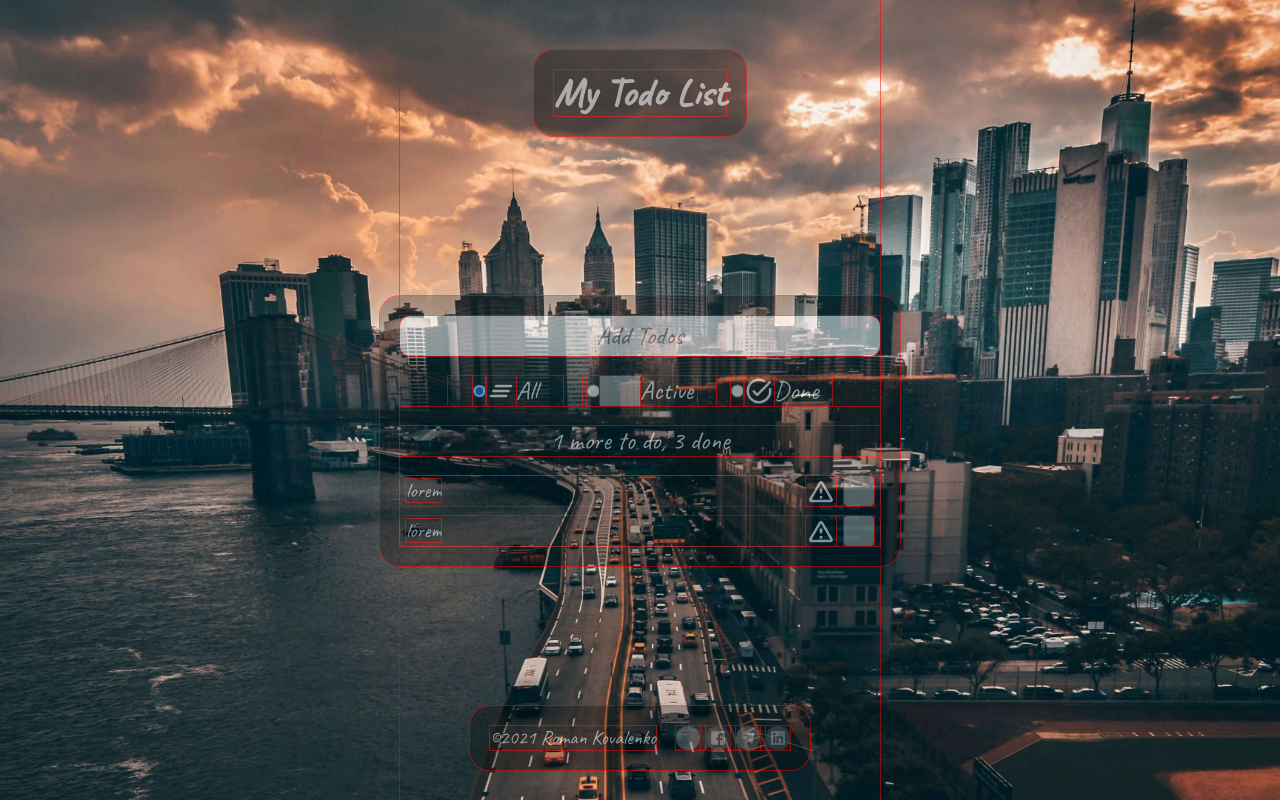
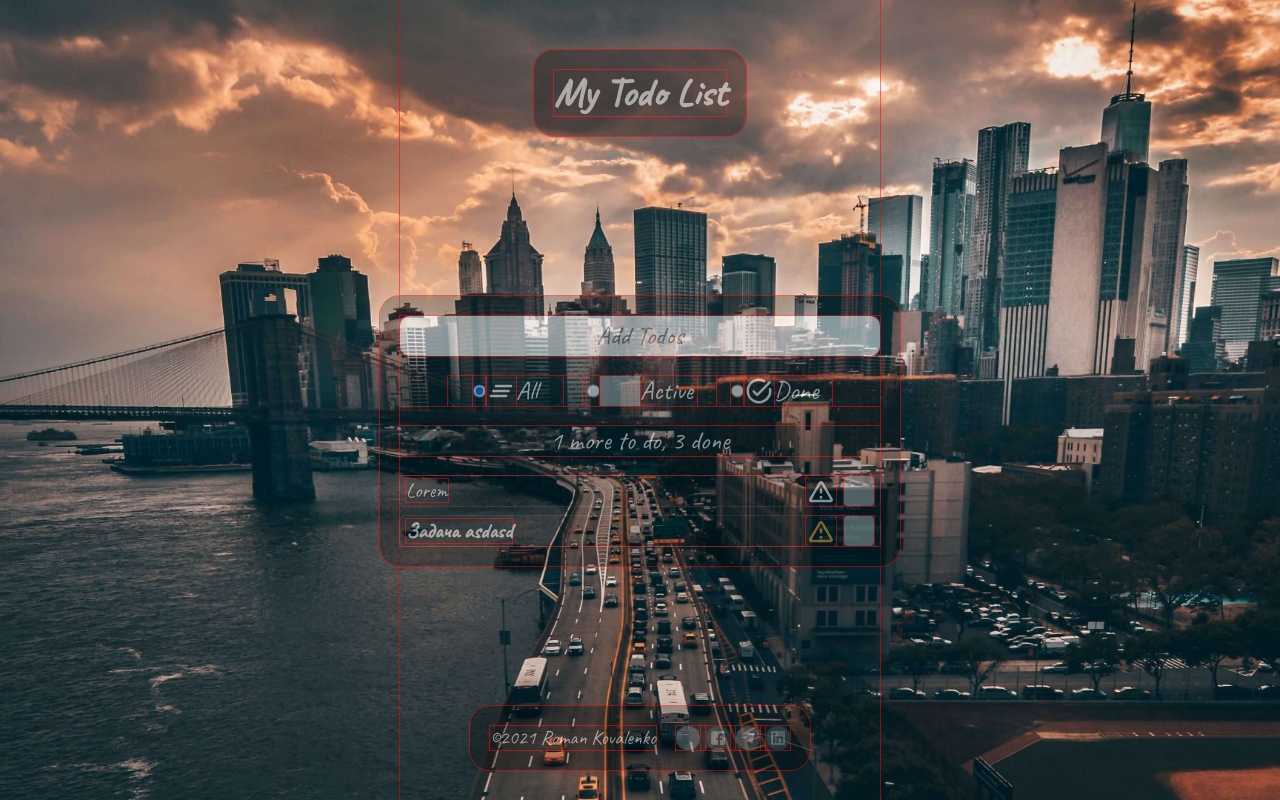
Before and after one commit to ramach05/todo-react-redux, a React (Create React App) app: page / in a window 1280 px wide. Built offline with nearby package versions, Linux system fonts and the light colour scheme; grey boxes are pictures that could not be loaded.

Commit message:
feat: add todoData

```diff
--- a/src/components/Filter/Filter.js
+++ b/src/components/Filter/Filter.js
@@ -51,7 +51,6 @@ function Filter() {
               name="btnradio"
               id="btn-radio-active"
               autoComplete="off"
-              defaultChecked=""
             />
             <img
               src={buttonActive}
@@ -69,7 +68,6 @@ function Filter() {
               name="btnradio"
               id="btn-radio-done"
               autoComplete="off"
-              defaultChecked=""
             />
             <img
               src={buttonDone}
--- a/src/components/TodoItem/TodoItem.js
+++ b/src/components/TodoItem/TodoItem.js
@@ -5,9 +5,9 @@ import buttonTrash from "../../images/svg/delete_forever_white_24dp.svg";
 import buttonImportant from "../../images/svg/warning_amber_white_24dp.svg";
 import buttonImportantActive from "../../images/svg/warning-active_amber_orange_24dp.svg";
 
-function TodoItem() {
+function TodoItem({ title, important }) {
   const [isDoneItem, setIsDoneItem] = useState(false);
-  const [isImportant, setIsImportant] = useState(false);
+  const [isImportant, setIsImportant] = useState(important);
 
   function handleDone(e) {
     if (
@@ -19,10 +19,6 @@ function TodoItem() {
     if (e.target.className.includes("todo-item__title")) {
       return setIsDoneItem((isDoneItem) => !isDoneItem);
     }
-  }
-
-  function handleImportantButton() {
-    setIsImportant((isImportant) => !isImportant);
   }
 
   function renderTitleClassName() {
@@ -39,9 +35,17 @@ function TodoItem() {
     }
   }
 
+  function handleImportantButton() {
+    setIsImportant((isImportant) => !isImportant);
+  }
+
+  function handleDeleteButton() {
+    console.log("deleted :>> ", "deleted");
+  }
+
   return (
     <li className="todo-item" onClick={handleDone}>
-      <p className={renderTitleClassName()}>lorem</p>
+      <p className={renderTitleClassName()}>{title}</p>
 
       <div className="todo-item__wrapp-btn">
         <button
@@ -66,6 +70,7 @@ function TodoItem() {
             src={buttonTrash}
             alt="delete task."
             className="todo-item__icon"
+            onClick={handleDeleteButton}
           />
         </button>
       </div>
--- a/src/components/TodoListItems/TodoListItems.js
+++ b/src/components/TodoListItems/TodoListItems.js
@@ -3,13 +3,19 @@ import React from "react";
 import "./TodoListItems.css";
 import TodoItem from "../TodoItem/TodoItem";
 
+const todoData = [
+  { id: 1, title: "Lorem", important: false },
+  { id: 2, title: "Задача asdasd", important: true },
+];
+
 function TodoListItems() {
-  return (
-    <ul className="todo-list-items">
-      <TodoItem />
-      <TodoItem />
-    </ul>
-  );
+  const todoItems = todoData.map((item) => {
+    const { id, title, important } = item;
+
+    return <TodoItem key={id} title={title} important={important} />;
+  });
+
+  return <ul className="todo-list-items">{todoItems}</ul>;
 }
 
 export default TodoListItems;
```
